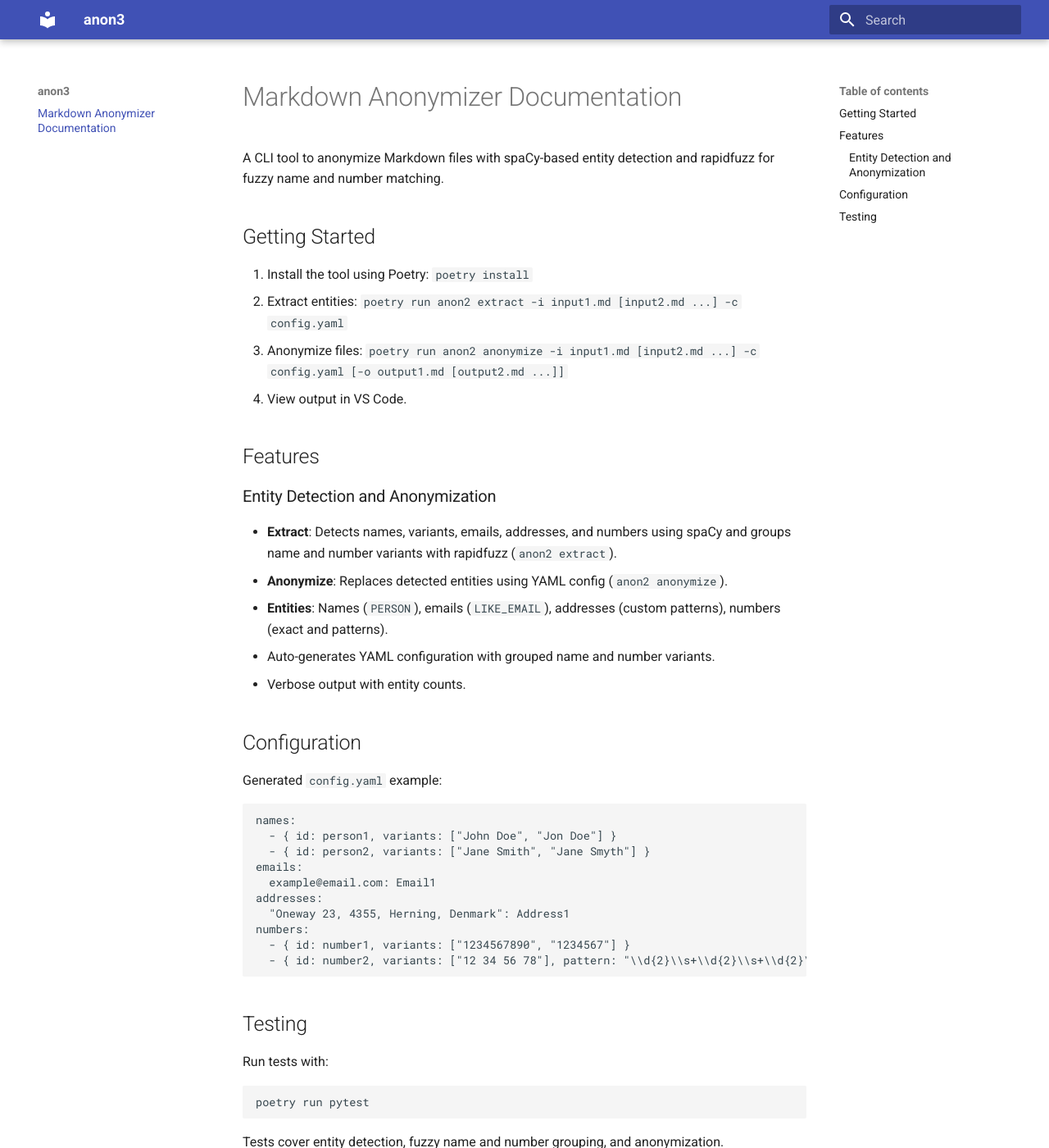
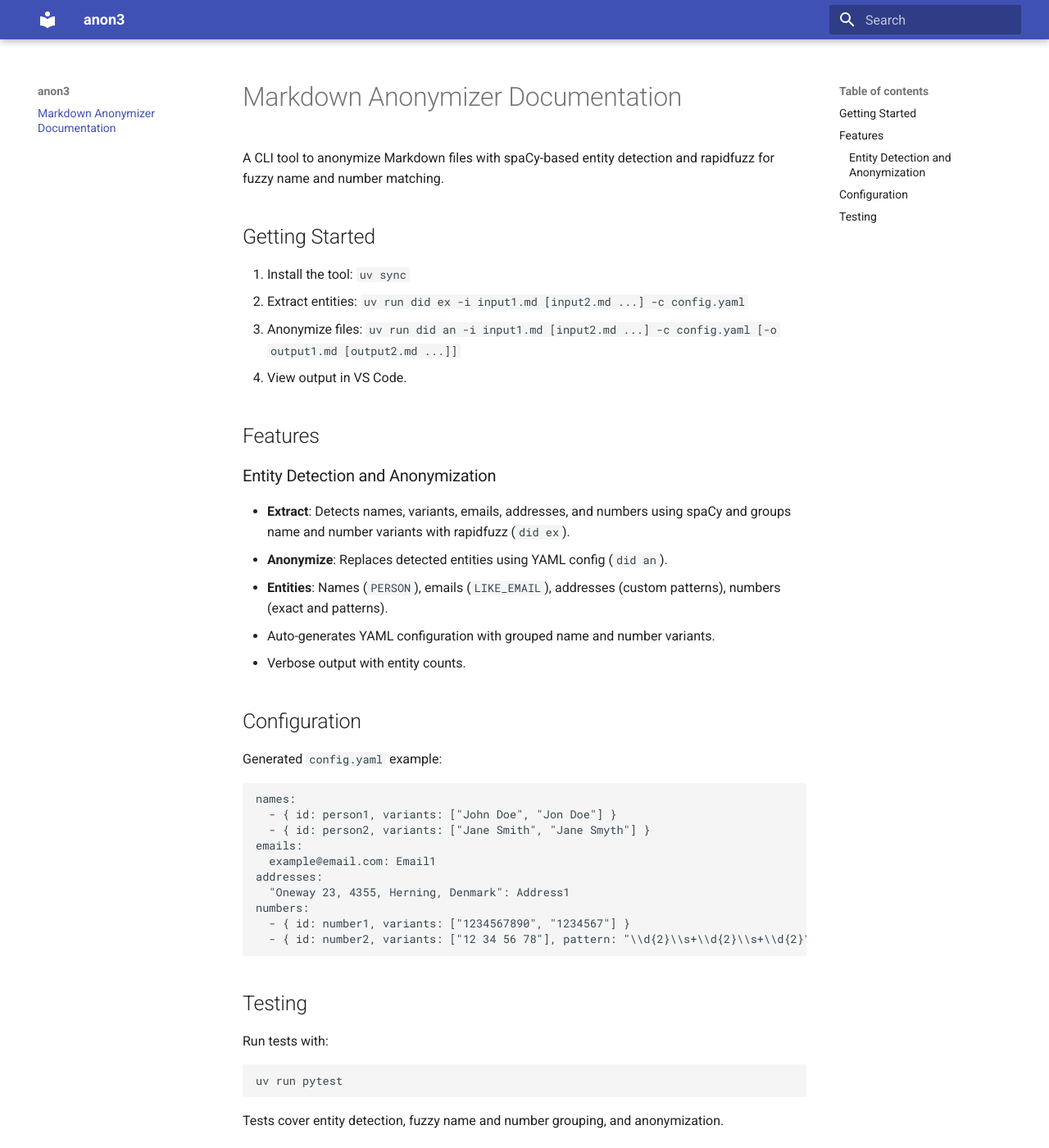
Before and after one commit to evidlabel/did, an MkDocs documentation site: the page built from docs/index.md, in a window 1280 px wide and 1400 px high. Shown: the whole window at 82% size. Built offline with MkDocs 1.6.1 and Material for MkDocs 9.7.7, drawn with Linux system fonts in a browser that asks for light colours.

Commit message:
shorter command names

````diff
--- a/docs/index.md
+++ b/docs/index.md
@@ -3,16 +3,16 @@
 A CLI tool to anonymize Markdown files with spaCy-based entity detection and rapidfuzz for fuzzy name and number matching.
 
 ## Getting Started
-1. Install the tool using Poetry: `poetry install`
-2. Extract entities: `poetry run anon2 extract -i input1.md [input2.md ...] -c config.yaml`
-3. Anonymize files: `poetry run anon2 anonymize -i input1.md [input2.md ...] -c config.yaml [-o output1.md [output2.md ...]]`
+1. Install the tool: `uv sync`
+2. Extract entities: `uv run did ex -i input1.md [input2.md ...] -c config.yaml`
+3. Anonymize files: `uv run did an -i input1.md [input2.md ...] -c config.yaml [-o output1.md [output2.md ...]]`
 4. View output in VS Code.
 
 ## Features
 
 ### Entity Detection and Anonymization
-- **Extract**: Detects names, variants, emails, addresses, and numbers using spaCy and groups name and number variants with rapidfuzz (`anon2 extract`).
-- **Anonymize**: Replaces detected entities using YAML config (`anon2 anonymize`).
+- **Extract**: Detects names, variants, emails, addresses, and numbers using spaCy and groups name and number variants with rapidfuzz (`did ex`).
+- **Anonymize**: Replaces detected entities using YAML config (`did an`).
 - **Entities**: Names (`PERSON`), emails (`LIKE_EMAIL`), addresses (custom patterns), numbers (exact and patterns).
 - Auto-generates YAML configuration with grouped name and number variants.
 - Verbose output with entity counts.
@@ -35,6 +35,6 @@ numbers:
 ## Testing
 Run tests with:
 ```bash
-poetry run pytest
+uv run pytest
 ```
 Tests cover entity detection, fuzzy name and number grouping, and anonymization.
````
Also changed, not shown: README.md (+5 -5 lines), 1 other file.
